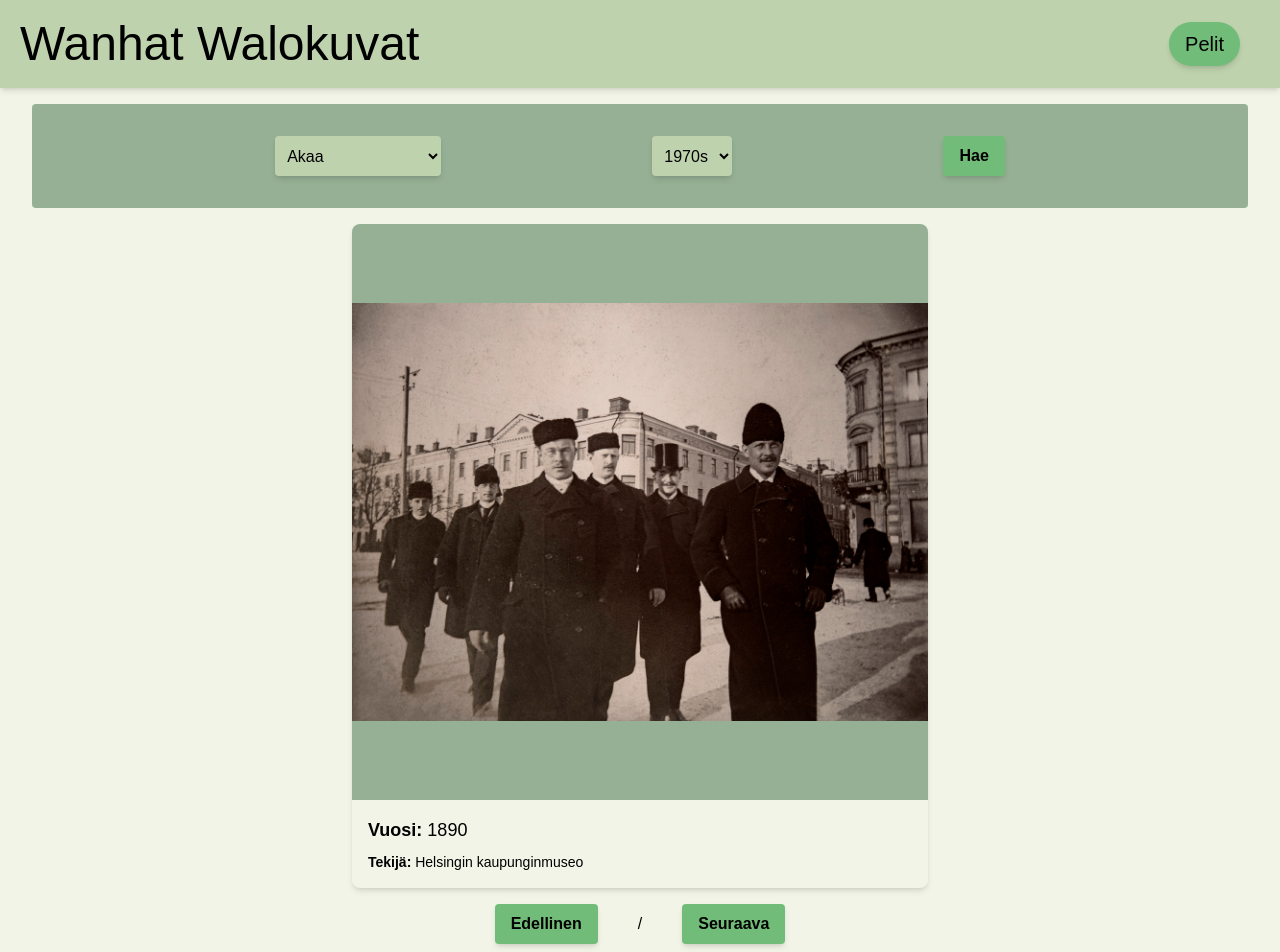
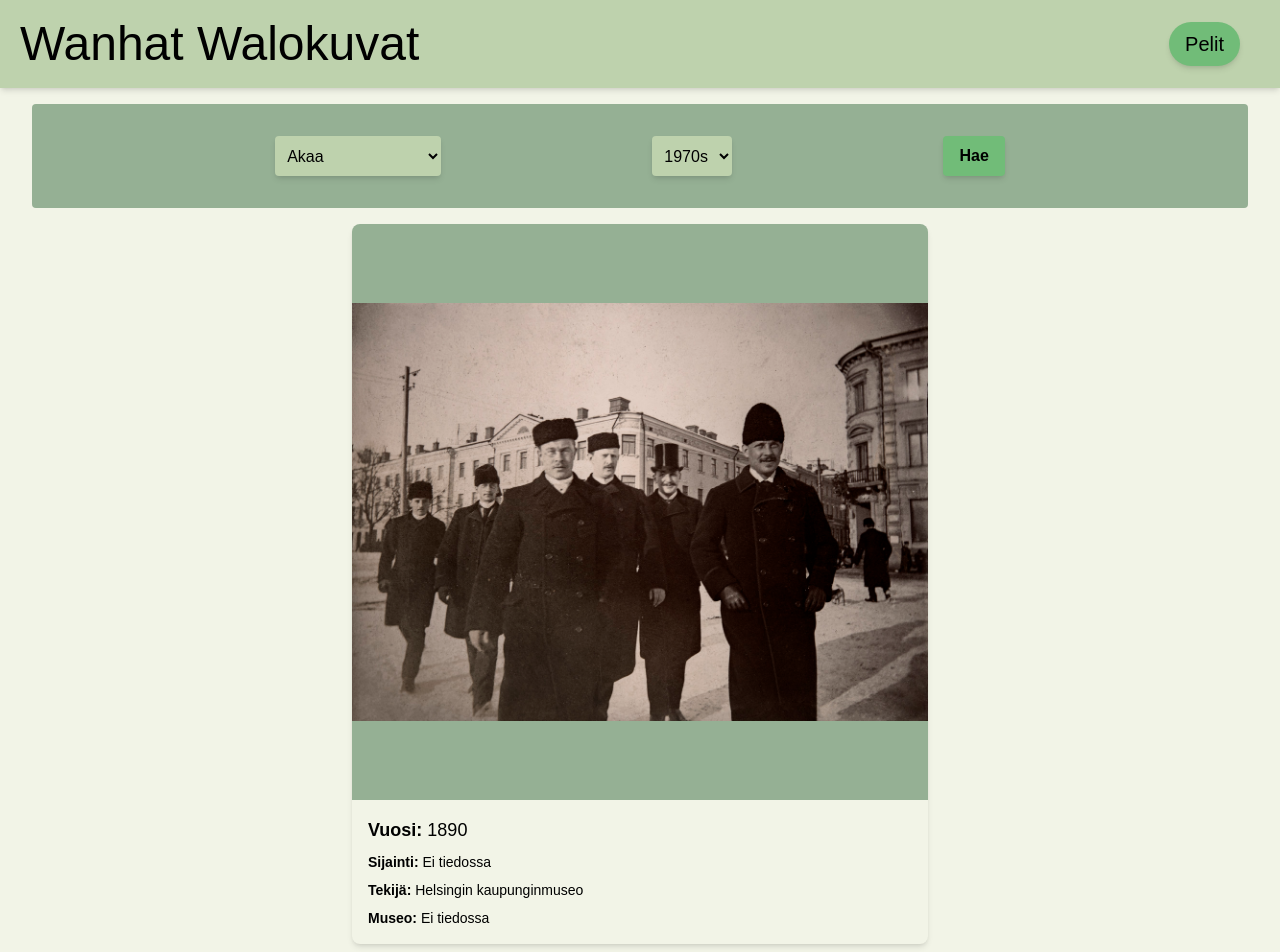
Before and after one commit to JesseK13241/WanhatWalokuvat, a Next.js app: page / in a window 1280 px wide. Shown: the top 952 px of the page. Built offline with nearby package versions, Linux system fonts and the light colour scheme; a web font is replaced by a local one.

Commit message:
photo info placeholders, closes #66

```diff
--- a/src/components/SlideshowPhotoInfo.js
+++ b/src/components/SlideshowPhotoInfo.js
@@ -3,26 +3,27 @@
 export default function SlideshowPhotoInfo({ photo }) {
   return (
     <div className="space-y-2 p-4">
-      {photo.year && (
+
       <p className="text-lg">
-          <span className="font-semibold">Vuosi:</span> {photo.year}
+        <span className="font-semibold">Vuosi: </span>
+        {photo.year ? photo.year: "?"}
       </p>
-      )}
-      {photo.location && (
+
       <p className="text-sm">
-          <span className="font-semibold">Sijainti:</span> {photo.location}
+        <span className="font-semibold">Sijainti: </span>
+        {photo.location ? photo.location : "Ei tiedossa"}
       </p>
-      )}
-      {photo.author && (
+
       <p className="text-sm">
-          <span className="font-semibold">Tekijä:</span> {photo.author}
+        <span className="font-semibold">Tekijä: </span>
+        {photo.author ? photo.author : "Ei tiedossa"}
       </p>
-      )}
-      {photo.building && (
+
       <p className="text-sm">
-          <span className="font-semibold">Museo:</span> {photo.building}
+        <span className="font-semibold">Museo: </span>
+        {photo.building ? photo.building : "Ei tiedossa"}
       </p>
-      )}
+
       {!photo.local && photo.recordPage && (
         <a
           href={`https://www.finna.fi${photo.recordPage}`}
```
Lines whose indentation alone changed are shown as unchanged.
